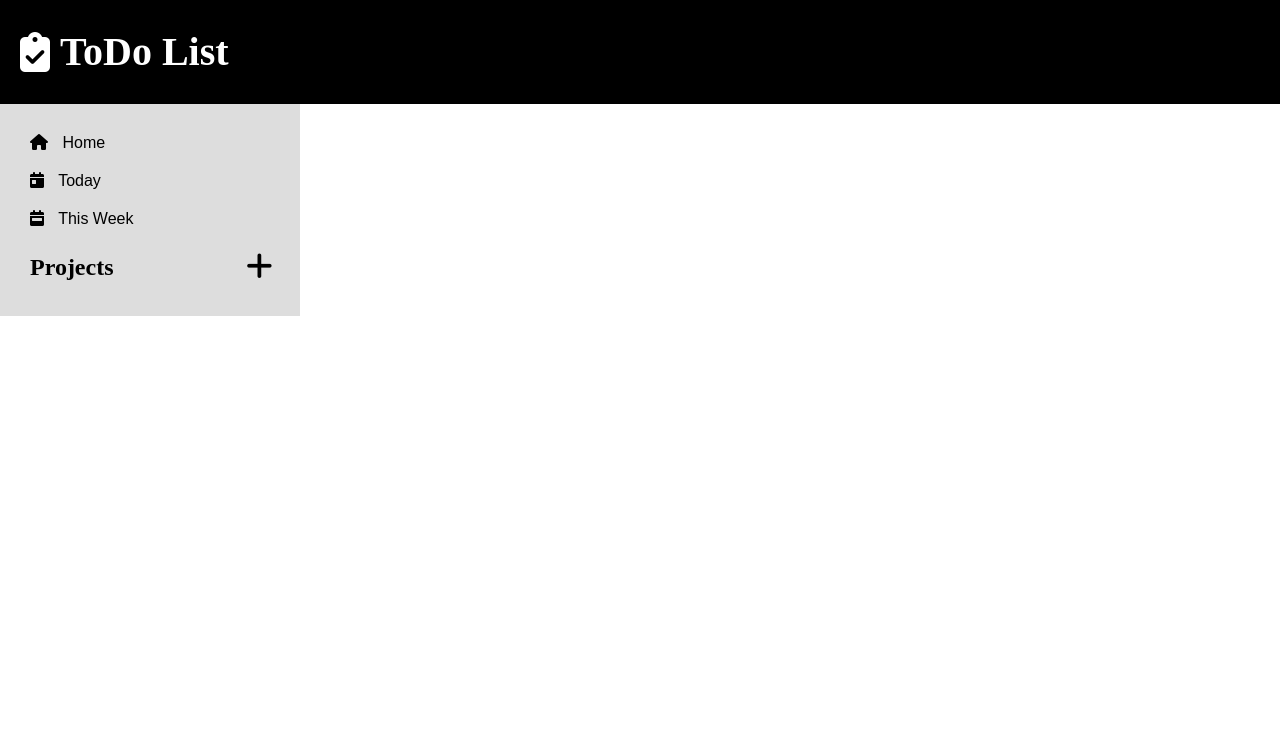
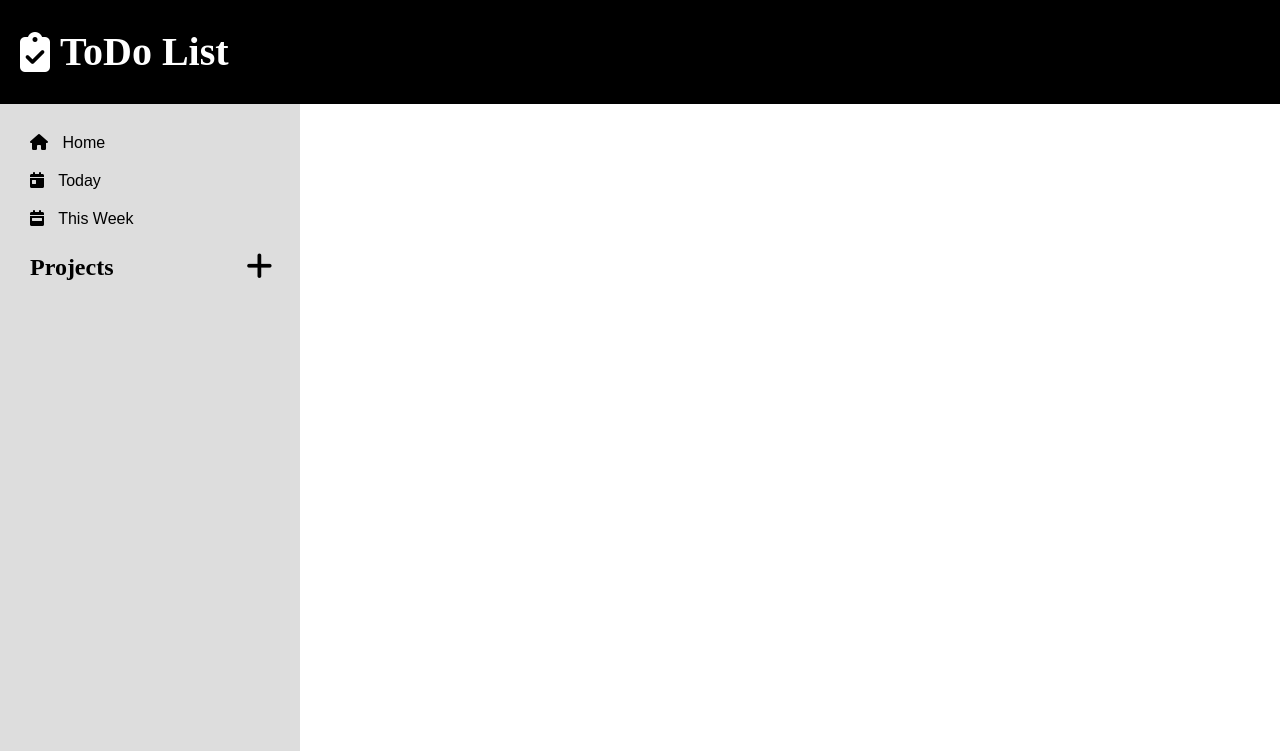
Before and after one commit to Saleh-Jomar/to-do-list, a website built with webpack: page dist/index.html in a window 1280 px wide. Shown: the top 751 px of the page. Built offline with nearby package versions, Linux system fonts and the light colour scheme.

Commit message:
UI: Fixed nav height using flex display

```diff
--- a/dist/index.html
+++ b/dist/index.html
@@ -17,15 +17,15 @@
         <main>
             <nav>
                 <div id="Defaults">
-                    <button class="button-default" id='button-home'>
+                    <button class="button-default" id="button-home">
                         <i class="fas fa-home"></i>
                         Home
                     </button>
-                    <button class="button-default" id='button-today'>
+                    <button class="button-default" id="button-today">
                         <i class="fas fa-calendar-day"></i>
                         Today
                     </button>
-                    <button class="button-default" id='button-week'>
+                    <button class="button-default" id="button-week">
                         <i class="fas fa-calendar-week"></i>
                         This Week
                     </button>
@@ -36,8 +36,9 @@
                         <i class="fas fa-plus"></i>
                     </button>
                 </div>
-                <div id='Project-List'></div>
+                <div id="Project-List"></div>
             </nav>
+            <div id='to-do-list'></div>
         </main>
 
         <footer>
--- a/dist/style.css
+++ b/dist/style.css
@@ -7,11 +7,13 @@
 html {
     font-size: 10px;
     line-height: 1.6;
-    position: relative;
-    min-height: 100%;
+    height: 100%;
 }
 body {
     font-size: 1.6rem;
+    min-height: 100%;
+    display: flex;
+    flex-direction: column;
 }
 
 i {
@@ -20,7 +22,7 @@ i {
 
 main {
     display: flex;
-    min-height: 100%;
+    flex: 1;
 }
 
 button {
@@ -55,8 +57,6 @@ footer{
     width: 100%;
     background-color: black;
     color: white;
-    position: absolute;
-    bottom: 0;
     text-align: center;
     padding: 0.5rem;
 }
```
